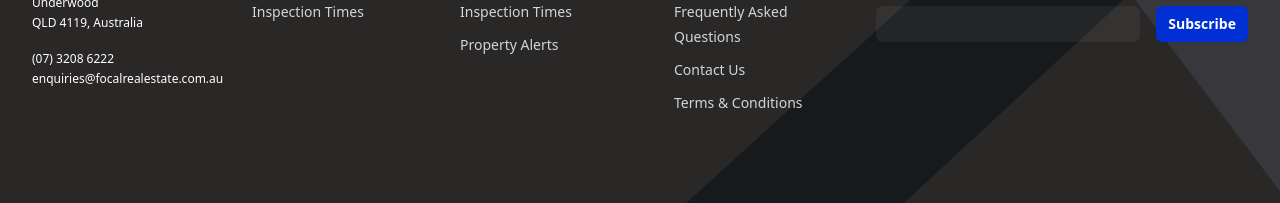
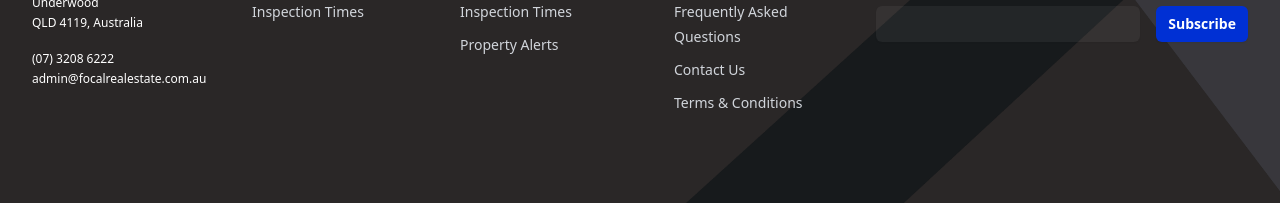
Before and after one commit to WebGhpTech/Focal-Real-Estate, a React (Vite) app: page /appraisal in a window 1280 px wide. Shown: the part 3674-3877 px from the top of the page. Built offline with nearby package versions, Linux system fonts and the light colour scheme; no server answers.

Commit message:
email address changed

```diff
--- a/src/components/Footer.jsx
+++ b/src/components/Footer.jsx
@@ -61,7 +61,7 @@ const Footer = () => {
                   QLD 4119, Australia
                 </p>
                 <p className="mt-4 text-xs text-white leading-5">
-                  <Link to="tel:0732086222">(07) 3208 6222</Link> <br /> <Link to="mailto:enquiries@focalrealestate.com.au">enquiries@focalrealestate.com.au</Link>
+                  <Link to="tel:0732086222">(07) 3208 6222</Link> <br /> <Link to="mailto:admin@focalrealestate.com.au">admin@focalrealestate.com.au</Link>
                 </p>
               </div>
               <div className="mt-10 ml-3 md:mt-0">
--- a/src/pages/InspectionTimes.jsx
+++ b/src/pages/InspectionTimes.jsx
@@ -23,7 +23,7 @@ const InspectionTimes = () => {
                         <h2 className="text-4xl font-bold text-heading-blue">We're Sorry!</h2>
                         <p className="mt-4 text-xl">There are currently no properties with upcoming inspections listed.</p>
                         <p className="mt-4 text-xl">Feel free to call our office <span className='text-heading-blue'><Link to="tel:0732086222">(07) 3208 6222</Link></span> if you'd like to request an inspection.</p>
-                        <p className="mt-4 text-xl">Alternatively, you can email us: <span className='text-heading-blue'><Link to="mailto:enquiries@focalrealestate.com.au">enquiries@focalrealestate.com.au</Link></span></p>
+                        <p className="mt-4 text-xl">Alternatively, you can email us: <span className='text-heading-blue'><Link to="mailto:admin@focalrealestate.com.au">admin@focalrealestate.com.au</Link></span></p>
                     </div>
                 </div>
             </section>
--- a/src/pages/Terms.jsx
+++ b/src/pages/Terms.jsx
@@ -145,7 +145,7 @@ const Terms = () => {
             <p className="mb-8 font-light leading-6 text-md">Please contact us if you have any questions or concerns. Our contact details are as follows:</p>
             <h2 className="mb-3 text-xl font-bold text-focal-blue">Focal Real Estate</h2>
             <p className="mb-8 font-light leading-6 text-md">
-              e: enquiries@focalrealestate.com.au ph: (07) 3208 6222
+              e: admin@focalrealestate.com.au ph: (07) 3208 6222
               <br />
               10C/11-21 Kingston Rd, Underwood QLD 4119, Australia
               <br />
--- a/src/pages/sections/Appraisal/AppraisalWizard.jsx
+++ b/src/pages/sections/Appraisal/AppraisalWizard.jsx
@@ -177,8 +177,8 @@ const AppraisalWizard = () => {
                 </p>
                 <p className="text-md text-gray-700 text-center mt-5">
                   Alternatively, email us:{' '}
-                  <a href="mailto:enquiries@focalrealestate.com.au">
-                    <b>enquiries@focalrealestate.com.au</b>
+                  <a href="mailto:admin@focalrealestate.com.au">
+                    <b>admin@focalrealestate.com.au</b>
                   </a>
                 </p>
                 <p className="text-md text-gray-700 text-center mt-5">
--- a/src/pages/sections/Contact/ContactForm.jsx
+++ b/src/pages/sections/Contact/ContactForm.jsx
@@ -67,7 +67,7 @@ const ContactForm = () => {
                     </div>
                     <p className="mt-2 font-bold text-2xl text-gray-900">Email</p>
                     <p className="text-gray-500">
-                      <Link to="mailto:enquiries@focalrealestate.com.au">enquiries@focalrealestate.com.au</Link>
+                      <Link to="mailto:admin@focalrealestate.com.au">admin@focalrealestate.com.au</Link>
                     </p>
                   </dt>
                   <dt className="mt-4  max-sm:ml-0">
```
